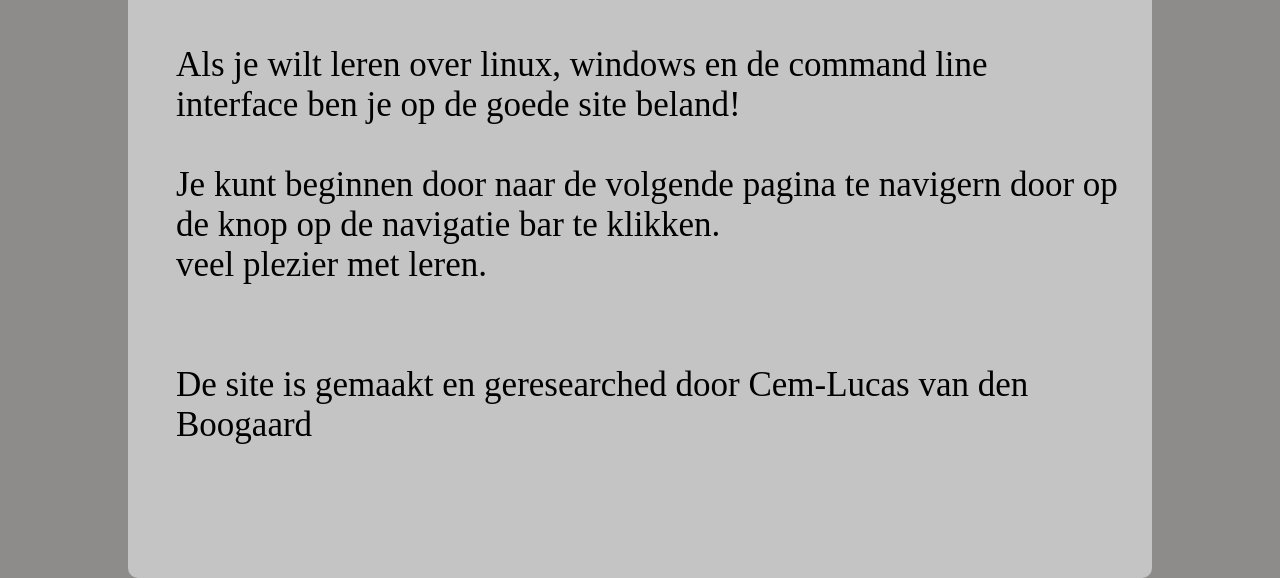
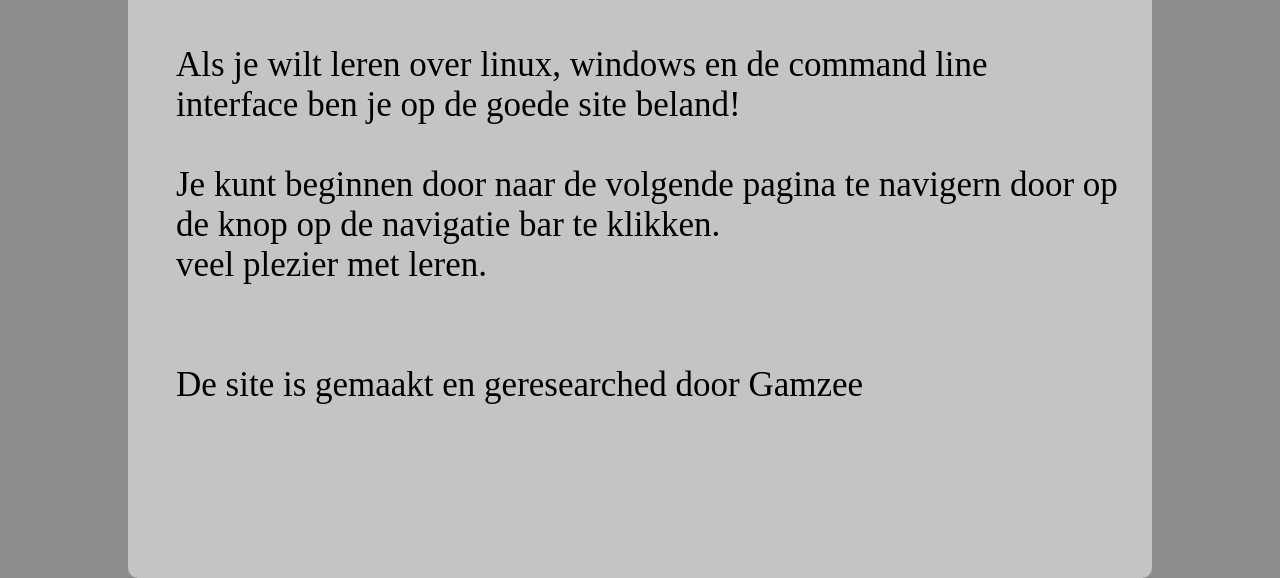
Before and after one commit to LithRakoon/linux-website, a plain HTML site: page index.html in a window 1280 px wide. Shown: the part 282-860 px from the top of the page. Drawn offline with Linux system fonts and the light colour scheme.

Commit message:
change cringe ass name

```diff
--- a/index.html
+++ b/index.html
@@ -41,7 +41,7 @@
                 veel plezier met leren.<br>
                 <br>
                 <br>
-                De site is gemaakt en geresearched door Cem-Lucas van den Boogaard
+                De site is gemaakt en geresearched door Gamzee
             </p>
         </div>
     </section>
```
